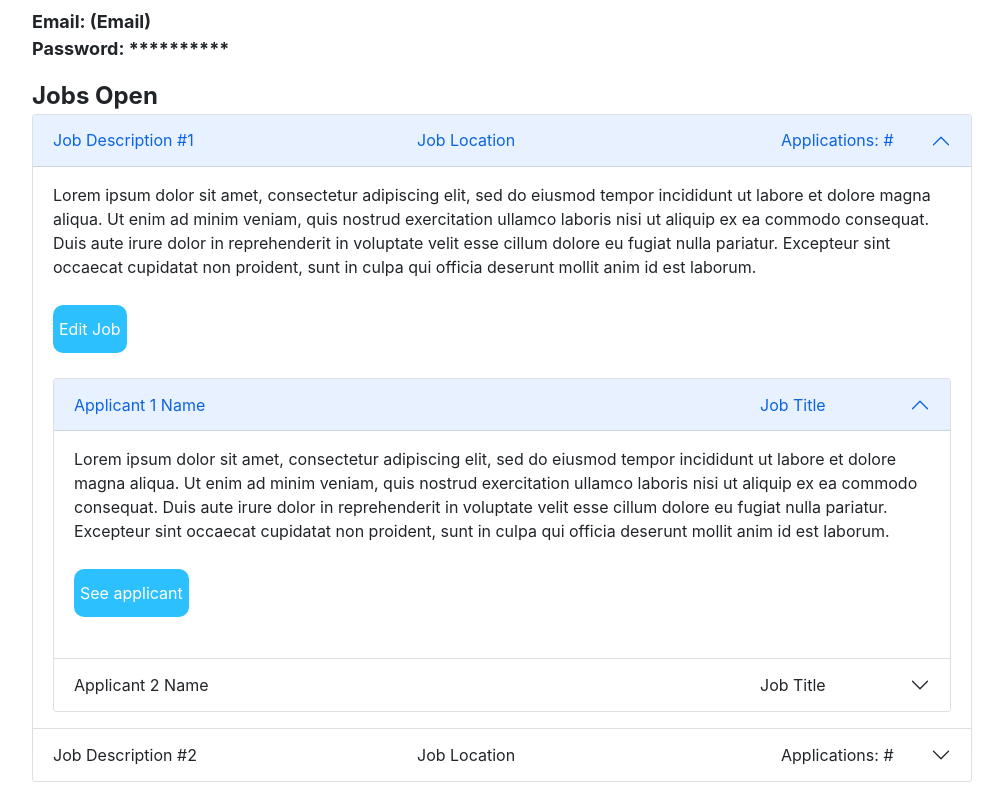
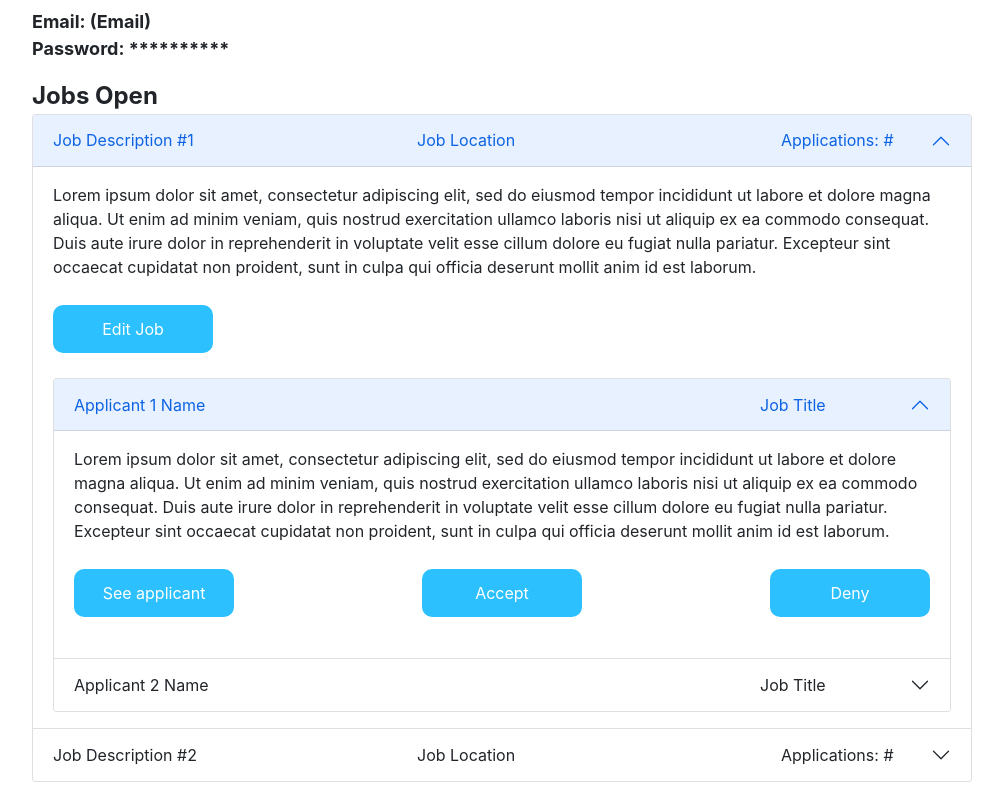
Before and after one commit to harv-ma/com3014_group18, a React (Create React App) app in the folder client/: page /employer-area in a window 1280 px wide. Shown: the part 518-1310 px from the top of the page, without its empty margins (138-1141 px from the left). Built offline with nearby package versions, Linux system fonts and the light colour scheme.

Commit message:
Added Accept/Deny buttons
Added accept and deny buttons to EmployerArea

```diff
--- a/client/src/pages/EmployerArea/EmployerArea.jsx
+++ b/client/src/pages/EmployerArea/EmployerArea.jsx
@@ -52,7 +52,7 @@ const EmployerArea = () => {
                     <br></br>
                     <button className="buttonAccordion">Edit Job</button>
                     <div className="ApplicantsAccordion">
-                        <Accordion defaultActiveKey="0">
+                        <Accordion defaultActiveKey="0" alwaysOpen>
                             <Accordion.Item eventKey="0">
                                 <Accordion.Header>
                                     <div id="container">
@@ -69,7 +69,11 @@ const EmployerArea = () => {
                                     cupidatat non proident, sunt in culpa qui officia deserunt mollit anim id
                                     est laborum.
                                     <br></br>
-                                    <button className="buttonAccordion">See applicant</button>
+                                    <div id="container">
+                                        <button className="buttonAccordion">See applicant</button>
+                                        <button className="buttonConfirm">Accept</button>
+                                        <button className="buttonDeny">Deny</button>
+                                    </div>
                                 </Accordion.Body>
                             </Accordion.Item>
                             <Accordion.Item eventKey="1">
@@ -88,12 +92,15 @@ const EmployerArea = () => {
                                     cupidatat non proident, sunt in culpa qui officia deserunt mollit anim id
                                     est laborum.
                                     <br></br>
-                                    <button className="buttonAccordion">See applicant</button>
+                                    <div id="container">
+                                        <button className="buttonAccordion">See applicant</button>
+                                        <button className="buttonConfirm">Accept</button>
+                                        <button className="buttonDeny">Deny</button>
+                                    </div>
                                 </Accordion.Body>
                             </Accordion.Item>
                         </Accordion>
                     </div>
-
                 </Accordion.Body>
             </Accordion.Item>
             <Accordion.Item eventKey="1">
@@ -134,7 +141,11 @@ const EmployerArea = () => {
                                     cupidatat non proident, sunt in culpa qui officia deserunt mollit anim id
                                     est laborum.
                                     <br></br>
-                                    <button className="buttonAccordion">See application</button>
+                                    <div id="container">
+                                        <button className="buttonAccordion">See applicant</button>
+                                        <button className="buttonConfirm">Accept</button>
+                                        <button className="buttonDeny">Deny</button>
+                                    </div>
                                 </Accordion.Body>
                             </Accordion.Item>
                             <Accordion.Item eventKey="1">
@@ -153,7 +164,11 @@ const EmployerArea = () => {
                                     cupidatat non proident, sunt in culpa qui officia deserunt mollit anim id
                                     est laborum.
                                     <br></br>
-                                    <button className="buttonAccordion">See application</button>
+                                    <div id="container">
+                                        <button className="buttonAccordion">See applicant</button>
+                                        <button className="buttonConfirm">Accept</button>
+                                        <button className="buttonDeny">Deny</button>
+                                    </div>
                                 </Accordion.Body>
                             </Accordion.Item>
                         </Accordion>
--- a/client/src/pages/EmployerArea/EmployerArea.scss
+++ b/client/src/pages/EmployerArea/EmployerArea.scss
@@ -33,7 +33,7 @@
 .buttonDetails {
     margin: 1.6rem 0;
     height: 5rem;
-
+    width:10rem;
     border-radius: 10px;
     background-color: $theme_interest;
     color: white;
@@ -48,7 +48,7 @@
 .buttonAccordion {
     margin: 1.6rem 0;
     height: 3rem;
-
+    width: 10rem;
     border-radius: 10px;
     background-color: $theme_interest;
     color: white;
@@ -60,3 +60,33 @@
         background-color: $theme_secondary;
     }
 }
+.buttonConfirm {
+    margin: 1.6rem 0;
+    height: 3rem;
+    width: 10rem;
+    border-radius: 10px;
+    background-color: $theme_interest;
+    color: white;
+    font-size: 1rem;
+
+    border: none;
+
+    &:hover {
+        background-color: green;
+    }
+}
+.buttonDeny {
+    margin: 1.6rem 0;
+    height: 3rem;
+    width: 10rem;
+    border-radius: 10px;
+    background-color: $theme_interest;
+    color: white;
+    font-size: 1rem;
+
+    border: none;
+
+    &:hover {
+        background-color: red;
+    }
+}
```
